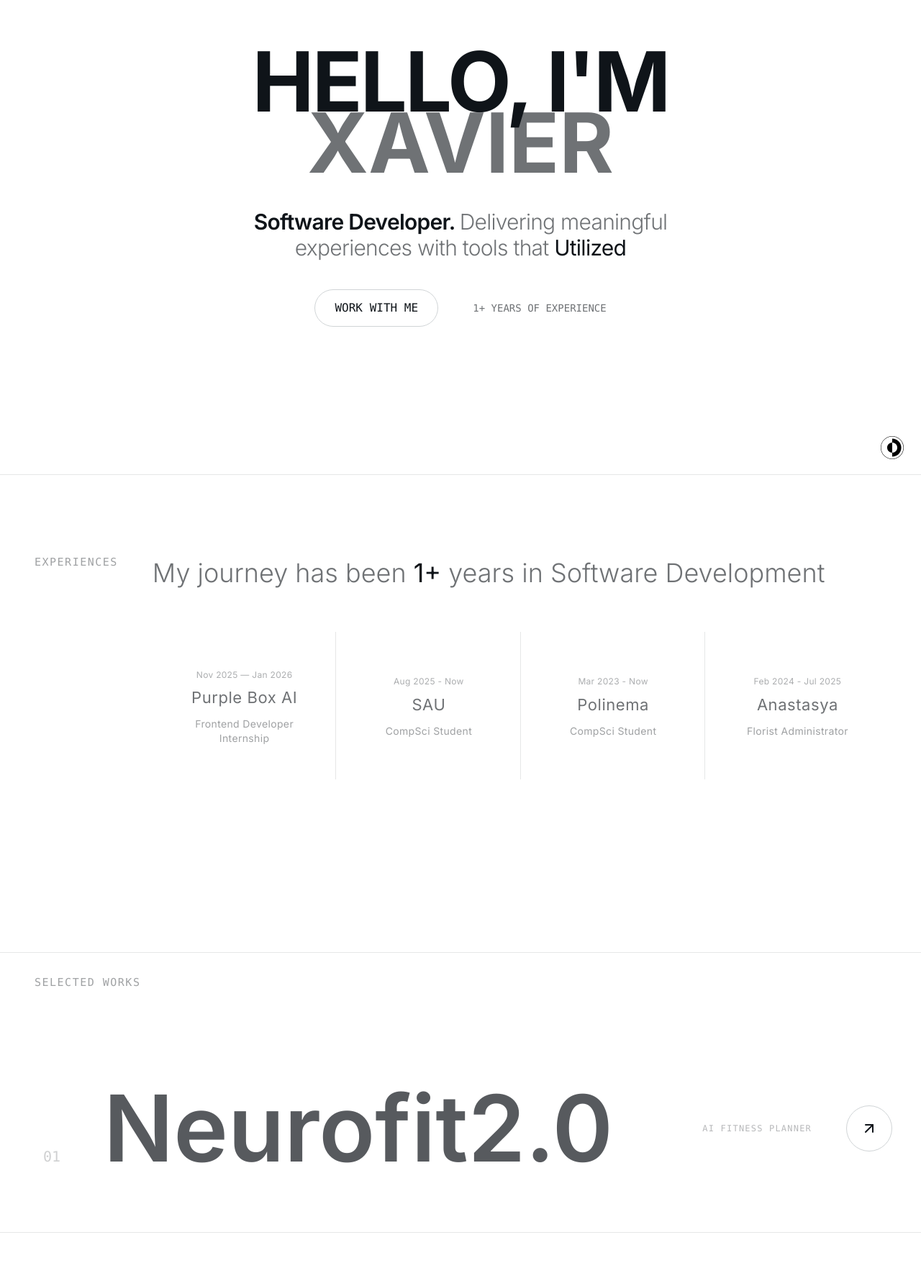
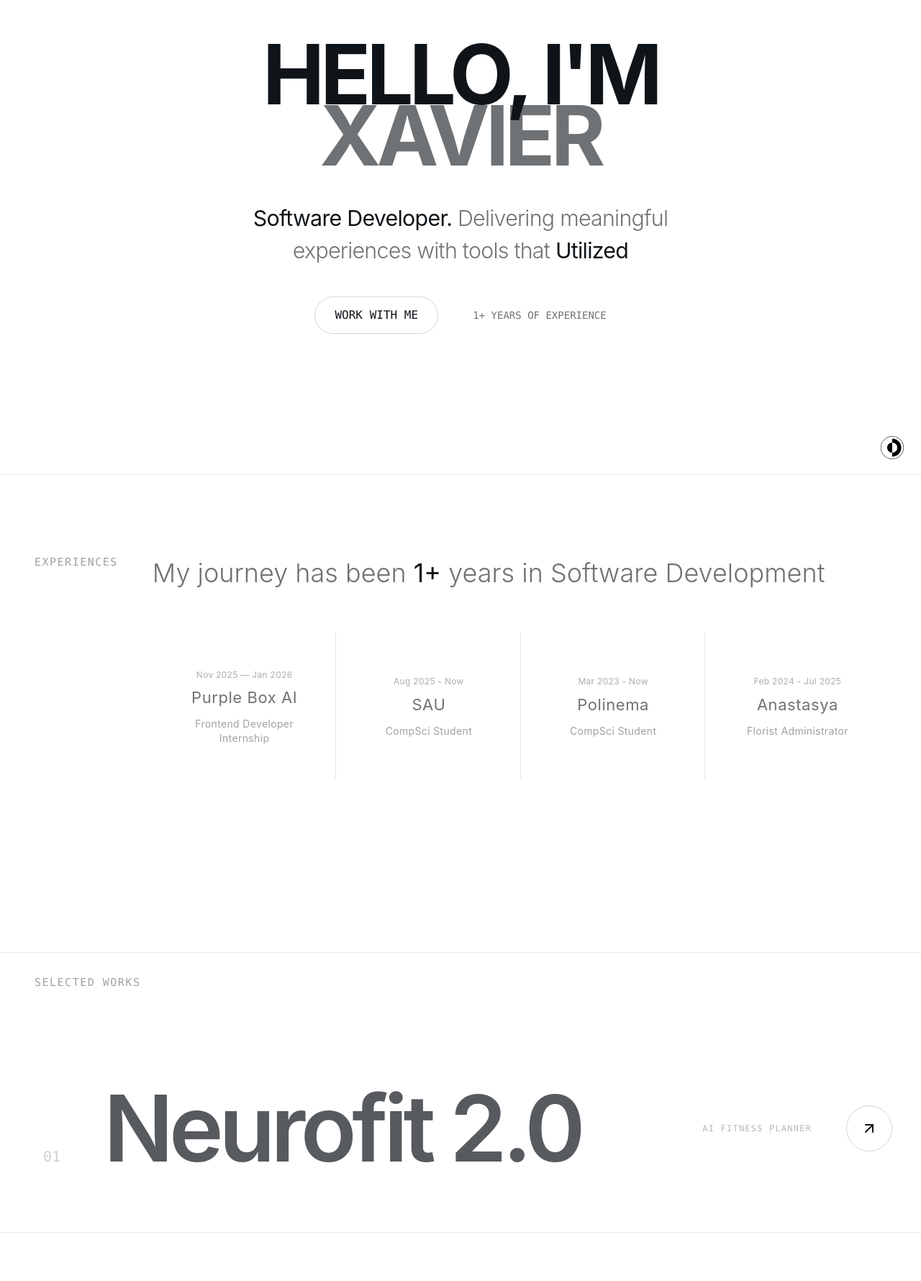
Before and after one commit to xavierzaidane/portofolio-refactor, a React (Vite) app: page / in a window 1280 px wide. Shown: the part 140-1920 px from the top of the page at 72% size. Built offline with nearby package versions, Linux system fonts and the light colour scheme.

Commit message:
fixing the layouts

```diff
--- a/src/components/ProjectCard.tsx
+++ b/src/components/ProjectCard.tsx
@@ -37,7 +37,7 @@ const ProjectCard: React.FC<ProjectCardProps> = ({ project, index }) => {
             <span className="text-xl font-mono text-foreground/20 mt-1 md:mt-0 px-3 sm:px-4 md:px-5 pointer-events-none ml-10">
               {formattedIndex}
             </span>
-            <h3 className="text-3xl sm:text-4xl md:text-9xl lg:text-9xl  font-semibold tracking-normal text-foreground/70 group-hover:text-foreground transition-colors duration-500 pointer-events-none">
+            <h3 className="text-3xl sm:text-4xl md:text-9xl lg:text-9xl  font-semibold  tracking-tighter text-foreground/70 group-hover:text-foreground transition-colors duration-500 pointer-events-none">
               {project.title}
             </h3>
           </div>
--- a/src/components/pages/HeroSection.tsx
+++ b/src/components/pages/HeroSection.tsx
@@ -123,7 +123,7 @@ function HeroSection({  }: HeroSectionProps) {
     {/* TITLE */}
     <div className="flex flex-col items-center leading-none text-center px-4">
       <motion.h1
-          className="text-[clamp(2.5rem,12vw,6rem)] md:text-[clamp(4rem,9vw,8rem)] leading-[0.85] font-bold uppercase tracking-tight"
+          className="text-[clamp(2.5rem,12vw,6rem)] md:text-[clamp(4rem,9vw,8rem)] leading-[0.85] font-bold uppercase tracking-tighter"
           initial={{ opacity: 0, y: 60 }}
           animate={{ opacity: 1, y: 0 }}
           transition={{ duration: 1.1, ease: 'easeOut', delay: 0.1 }}
@@ -132,7 +132,7 @@ function HeroSection({  }: HeroSectionProps) {
       </motion.h1>
 
       <motion.h1
-          className="text-[clamp(3rem,14vw,7rem)] md:text-[clamp(4rem,9vw,8rem)] leading-[0.9] font-bold uppercase text-foreground/60 mt-[-0.5rem] md:-mt-4"
+          className="text-[clamp(3rem,14vw,7rem)] md:text-[clamp(4rem,9vw,8rem)] leading-[0.9] font-bold uppercase text-foreground/60 mt-[-0.5rem] md:-mt-4 tracking-tighter"
           initial={{ opacity: 0, y: 60 }}
           animate={{ opacity: 1, y: 0 }}
           transition={{ duration: 1.1, ease: 'easeOut', delay: 0.1 }}
@@ -149,8 +149,8 @@ function HeroSection({  }: HeroSectionProps) {
       animate={{ opacity: 1, y: 0 }}
       transition={{ duration: 1, ease: 'easeOut', delay: 0.5 }}
     >
-      <h2 className="text-lg md:text-3xl font-light tracking-tight">
-        <span className="font-semibold">Software Developer. </span>
+      <h2 className="text-[1.90rem] font-light tracking-tight">
+        <span className="font-normal">Software Developer. </span>
         <span className="text-foreground/60">Delivering meaningful experiences with tools that </span>
         <AnimatedTextCycle
           words={[
--- a/src/data/projects.ts
+++ b/src/data/projects.ts
@@ -4,7 +4,7 @@ import { Project } from "./types";
 export const PROJECTS: Project[] = [
    {
     id: '1',
-    title: 'Neurofit2.0',
+    title: 'Neurofit 2.0',
     category: 'AI Fitness Planner',
     image: ['/neurofit2.0.png'],
     description: 'Generate personalized fitness programs with a modern React/Next.js app. Features structured intake, AI-powered plans (Ollama), authentication (Clerk), and a smooth UI (Tailwind CSS, shadcn/ui). ',
--- a/src/index.css
+++ b/src/index.css
@@ -1,4 +1,4 @@
-@import url("https://fonts.googleapis.com/css2?family=Inter:wght@100..900&family=Space+Grotesk:wght@300..700&display=swap");
+@import url("https://fonts.googleapis.com/css2?family=Geist:wght@100..900&display=swap");
 @import "tailwindcss";
 @import "tw-animate-css";
 
```
